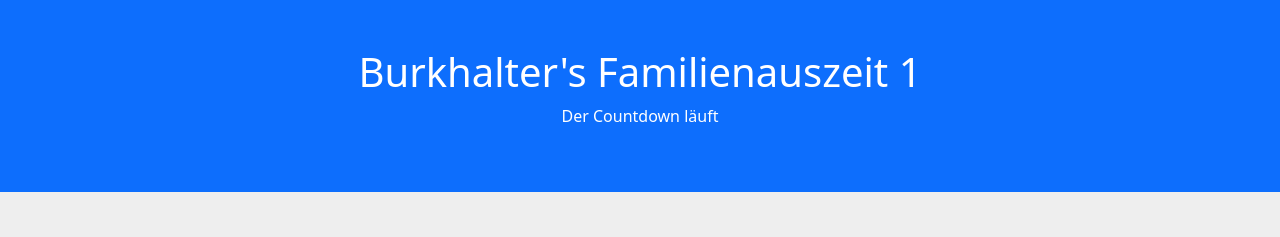
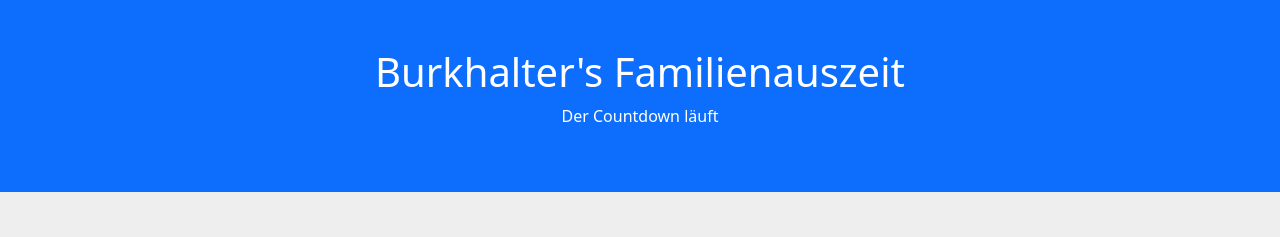
Before and after one commit to michburkhalter/DaysToGo, a plain HTML site: page public/index.html in a window 1280 px wide. Shown: the top 237 px of the page. Drawn offline with nearby package versions, Linux system fonts and the light colour scheme.

Commit message:
Update index.html

```diff
--- a/public/index.html
+++ b/public/index.html
@@ -18,7 +18,7 @@
   </head>
   <body>
     <div class="container-fluid p-5 bg-primary text-white text-center">
-      <h1>Burkhalter's Familienauszeit 1</h1>
+      <h1>Burkhalter's Familienauszeit</h1>
       <p>Der Countdown läuft</p>
     </div>
 
```
